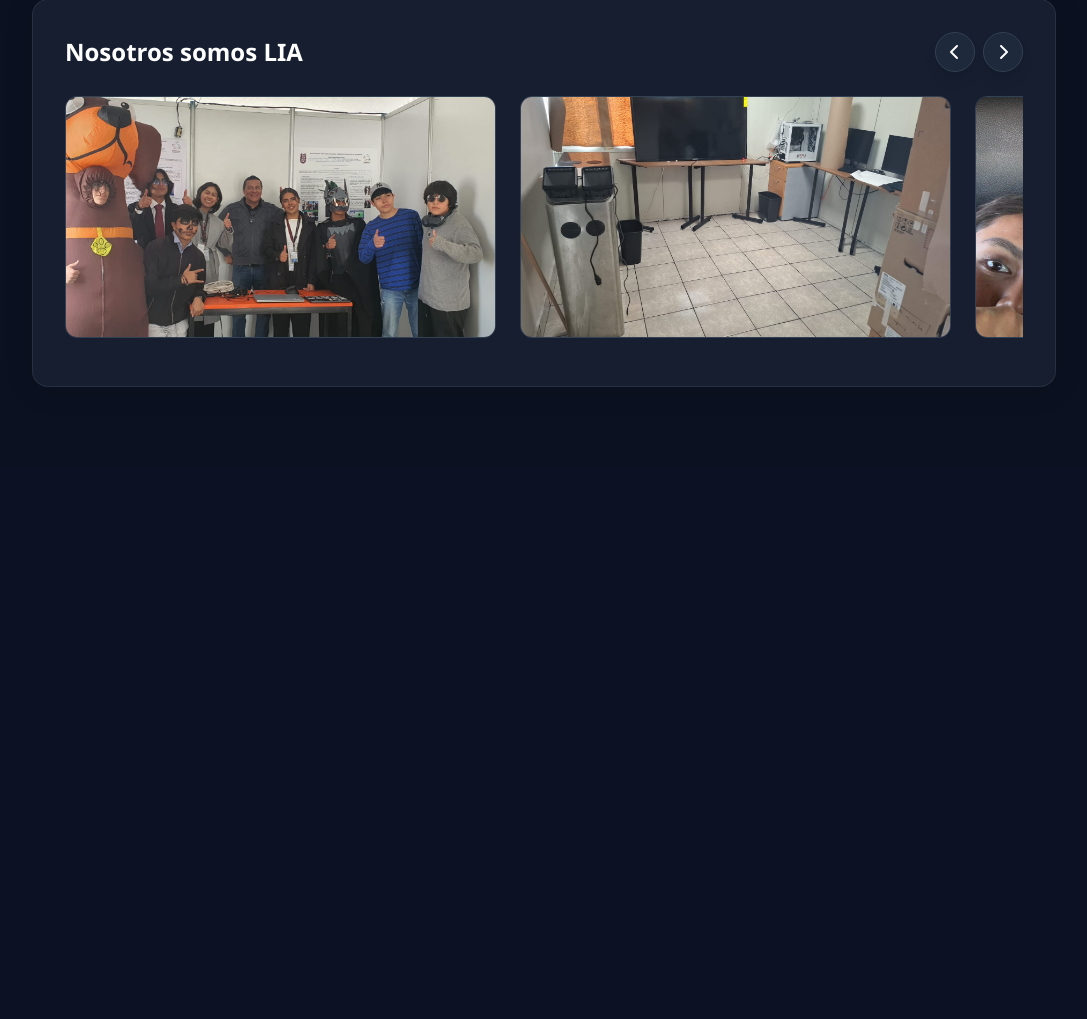
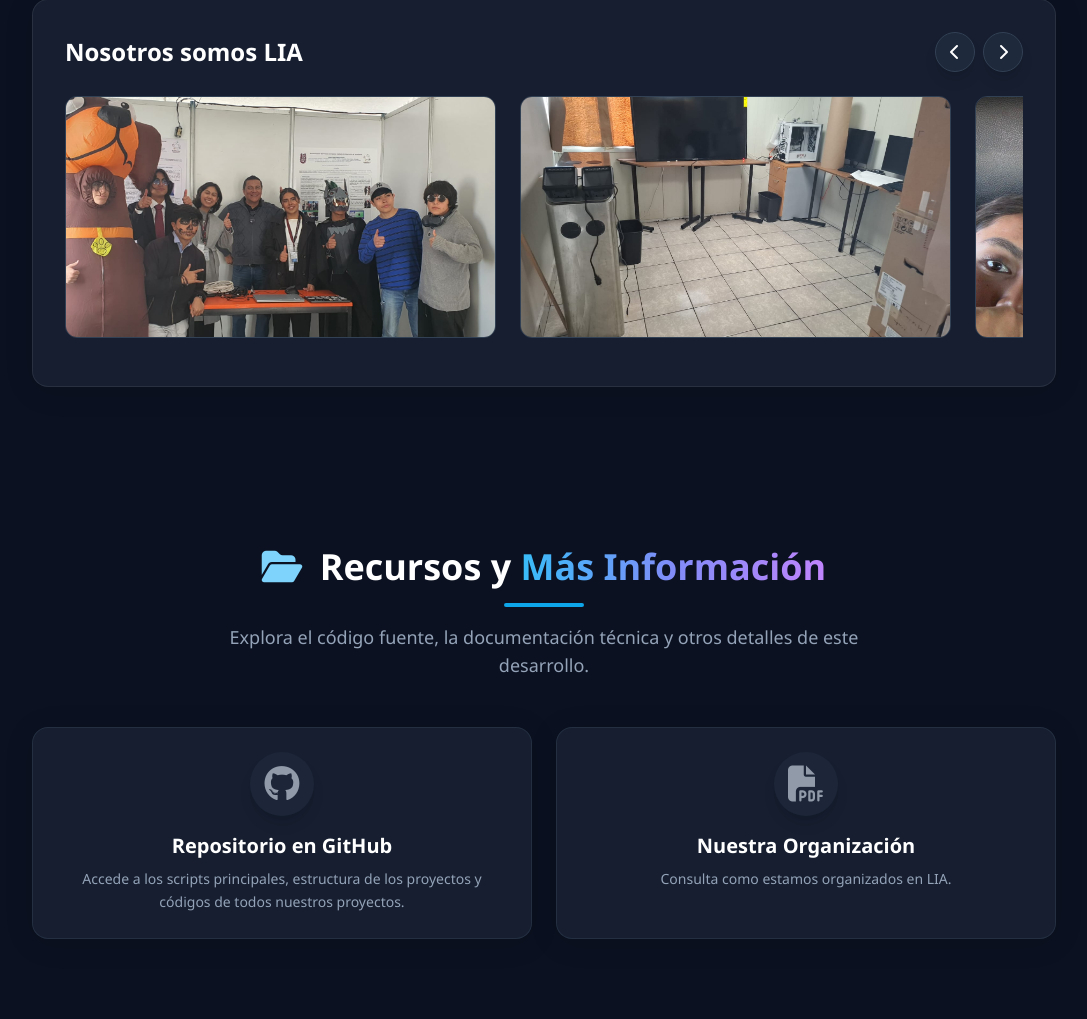
Before and after one commit to Amsf0803/LIA, a Flask app: page / in a window 1280 px wide. Shown: the part 2468-3487 px from the top of the page, without its empty margins (96-1183 px from the left). Before the commit the page ends 2855 px from the top, so only its background shows below. Run offline with Flask 3, Linux system fonts and the light colour scheme; some libraries are stand-ins or nearby versions.

Commit message:
Enhance index.html with PDF modal and GitHub link
Added a PDF modal for displaying organizational information and linked to a GitHub repository.

```diff
--- a/templates/index.html
+++ b/templates/index.html
@@ -4,7 +4,7 @@
     <meta charset="UTF-8">
     <meta name="viewport" content="width=device-width, initial-scale=1.0">
     <title>LIA | Laboratorio de Inteligencia Artificial</title>
-
+    <link rel="icon" href="/static/img/LIA_Mini.png" type="image/png">
     <script src="https://cdn.tailwindcss.com"></script>
     <link href="https://unpkg.com/aos@2.3.1/dist/aos.css" rel="stylesheet">
     <link rel="stylesheet" href="https://cdnjs.cloudflare.com/ajax/libs/font-awesome/6.4.0/css/all.min.css">
@@ -67,9 +67,9 @@
     <nav class="fixed w-full z-50 glass-card border-b border-slate-700/50 transition-all duration-300" id="navbar">
         <div class="container mx-auto max-w-6xl px-4 py-4 flex justify-between items-center">
 
-            <h1 class="text-2xl font-bold tracking-tighter">
+            <h1 class="text-2xl font-bold tracking-tighter" style="font-size: 2rem;">
                 <i class="fa-solid fa-microchip text-[#6c1d45] mr-2"></i>
-                <span class="text-gradient-ipn">LIA</span> CECyT 16
+                <span class="text-gradient-ipn">LIA</span> <a href="https://www.cecyt16.ipn.mx/" class="hover:text-[#6c1d45] transition-colors" style="font-size: 2rem;"> CECyT 16</a>
             </h1>
 
             <div class="hidden md:flex items-center gap-8">
@@ -101,10 +101,10 @@
 
     <header id="inicio" class="min-h-screen flex items-center justify-center text-center px-4 pt-20">
         <div id="hero-content" data-aos="zoom-in" data-aos-duration="1500">
-            <div class="inline-block mb-6 px-4 py-1.5 rounded-full border border-sky-500/30 bg-sky-500/10 text-sky-300 text-xs font-semibold tracking-widest uppercase">
-                Instituto Politécnico Nacional
+            <div style="font-size: 1.15rem;" class="inline-block mb-6 px-4 py-1.5 rounded-full border border-sky-500/30 bg-sky-500/10 text-sky-300 text-xs font-semibold tracking-widest uppercase">
+                <a href="https://www.ipn.mx/" target="_blank" class="hover:text-[#fff] transition-colors">Instituto Politécnico Nacional</a>
             </div>
-            <h2 class="text-5xl md:text-7xl font-extrabold mb-6 leading-tight">
+            <h2 class="text-5xl md:text-7xl font-extrabold mb-6 leading-tight" style="font-size: 4rem">
                 Laboratorio de <br>
                 <span class="text-gradient">Inteligencia Artificial</span>
             </h2>
@@ -152,13 +152,14 @@
                     <h4 class="text-2xl font-bold mb-3 text-white">Torniquete Automatizado</h4>
 
                     <p class="text-slate-400 leading-relaxed mb-6 flex-grow">
-                        Infraestructura inteligente diseñada para agilizar y asegurar el control de entrada y salida de los alumnos mediante hardware programable.
+                        Sistema de visión computacional y aprendizaje automático capaz de reconocer e interpretar la Lengua de Señas Mexicana para promover la inclusión.
                     </p>
 
                     <div class="mt-auto">
                         <div class="flex gap-2 mb-6">
-                            <span class="text-xs font-mono bg-slate-800 text-slate-300 px-3 py-1 rounded">Robótica</span>
+                            <span class="text-xs font-mono bg-slate-800 text-slate-300 px-3 py-1 rounded">Software</span>
                             <span class="text-xs font-mono bg-slate-800 text-slate-300 px-3 py-1 rounded">Hardware</span>
+                            <span class="text-xs font-mono bg-slate-800 text-slate-300 px-3 py-1 rounded">DataBase</span>
                         </div>
                         <a href="/torniquete" class="inline-flex items-center gap-2 text-indigo-400 hover:text-indigo-300 transition-colors font-semibold group-hover:translate-x-1 duration-300">
                             Conocer más detalles <i class="fa-solid fa-arrow-right text-sm"></i>
@@ -293,6 +294,69 @@
 
         </div>
     </section>
+
+    <section id="recursos" class="py-20 px-4 relative z-10">
+        <div class="container mx-auto max-w-5xl">
+
+            <div class="text-center mb-12" data-aos="fade-up">
+                <h3 class="text-3xl md:text-4xl font-bold mb-4 text-white">
+                    <i class="fa-solid fa-folder-open text-sky-300 mr-2"></i>
+                    Recursos y <span class="text-gradient">Más Información</span>
+                </h3>
+                <div class="h-1 w-20 bg-sky-500 mx-auto rounded-full mb-4"></div>
+                <p class="text-slate-400 text-lg max-w-2xl mx-auto">Explora el código fuente, la documentación técnica y otros detalles de este desarrollo.</p>
+            </div>
+
+            <div class="grid grid-cols-1 md:grid-cols-2 gap-6">
+
+                <a href="https://github.com/Amsf0803/LSM" target="_blank" rel="noopener noreferrer"
+                    class="glass-card p-6 rounded-2xl hover:-translate-y-2 transition-transform duration-300 group flex flex-col items-center text-center border border-slate-700/50 hover:border-green-500/50" data-aos="fade-up" data-aos-delay="100">
+                    <div class="w-16 h-16 bg-slate-800/80 rounded-full flex items-center justify-center mb-4 group-hover:bg-green-600/20 transition-colors shadow-lg">
+                        <i class="fa-brands fa-github text-4xl text-slate-300 group-hover:text-green-400 transition-colors animate-pulse group-hover:animate-none"></i>
+                    </div>
+                    <h4 class="text-xl font-bold text-white mb-2">Repositorio en GitHub</h4>
+                    <p class="text-slate-400 text-sm leading-relaxed">Accede a los scripts principales, estructura de los proyectos y códigos de todos nuestros proyectos.</p>
+                </a>
+
+                <button onclick="abrirModalPDF()" class="glass-card p-6 rounded-2xl hover:-translate-y-2 transition-transform duration-300 group flex flex-col items-center text-center border border-slate-700/50 hover:border-sky-500/50 w-full h-full cursor-pointer" data-aos="fade-up" data-aos-delay="200">
+                    <div class="w-16 h-16 bg-slate-800/80 rounded-full flex items-center justify-center mb-4 group-hover:bg-sky-600/20 transition-colors shadow-lg">
+                        <i class="fa-solid fa-file-pdf text-4xl text-slate-300 group-hover:text-sky-400 transition-colors animate-pulse group-hover:animate-none"></i>
+                    </div>
+                    <h4 class="text-xl font-bold text-white mb-2">Nuestra Organización</h4>
+                    <p class="text-slate-400 text-sm leading-relaxed">Consulta como estamos organizados en LIA.</p>
+                </button>
+
+            </div>
+        </div>
+    </section>
+
+<div id="pdf-modal" class="fixed inset-0 z-[100] hidden items-center justify-center opacity-0 transition-opacity duration-300">
+
+    <div class="absolute inset-0 bg-slate-900/90 backdrop-blur-md cursor-pointer" onclick="cerrarModalPDF()"></div>
+
+    <div class="relative w-full max-w-5xl mx-4 glass-card rounded-2xl overflow-hidden border border-slate-600 shadow-2xl shadow-sky-500/20 transform scale-95 transition-transform duration-300 flex flex-col h-[85vh]" id="modal-content-pdf">
+
+        <div class="flex justify-between items-center p-4 border-b border-slate-700 bg-slate-800/80">
+            <h3 class="text-white font-bold text-lg flex items-center gap-2">
+                <i class="fa-solid fa-file-pdf text-sky-400"></i> Organización LIA
+            </h3>
+
+            <div class="flex gap-3">
+                <a href="/static/docs/Diagrama.pdf" download="Organizacion_LIA.pdf" class="bg-sky-600 hover:bg-sky-500 text-white px-4 py-2 rounded-lg text-sm font-semibold transition-colors flex items-center gap-2 shadow-lg">
+                    <i class="fa-solid fa-download"></i> <span class="hidden sm:inline">Descargar</span>
+                </a>
+
+                <button onclick="cerrarModalPDF()" class="w-10 h-10 bg-slate-700 hover:bg-rose-600 text-white rounded-lg flex items-center justify-center transition-colors shadow-lg cursor-pointer">
+                    <i class="fa-solid fa-xmark text-xl"></i>
+                </button>
+            </div>
+        </div>
+
+        <div class="flex-1 w-full bg-slate-200">
+            <iframe src="/static/docs/Diagrama.pdf" class="w-full h-full" frameborder="0"></iframe>
+        </div>
+    </div>
+</div>
 <link href="https://unpkg.com/aos@2.3.1/dist/aos.css" rel="stylesheet">
     <script src="https://unpkg.com/aos@2.3.1/dist/aos.js"></script>
     <script src="https://cdn.jsdelivr.net/particles.js/2.0.0/particles.min.js"></script>
@@ -301,6 +365,9 @@
         .hide-scrollbar::-webkit-scrollbar { display: none; }
         .hide-scrollbar { -ms-overflow-style: none; scrollbar-width: none; }
     </style>
+
+
+
 
     <script>
         // --- ANIMACIONES DE SCROLL (AOS) ---
@@ -412,6 +479,35 @@
                 iconoMenu.classList.replace('fa-xmark', 'fa-bars');
             });
         });
+
+
+        // Lógica del Modal de PDF
+        const modalPDF = document.getElementById('pdf-modal');
+        const modalContentPDF = document.getElementById('modal-content-pdf');
+
+        function abrirModalPDF() {
+            modalPDF.classList.remove('hidden');
+            modalPDF.classList.add('flex');
+
+            setTimeout(() => {
+                modalPDF.classList.remove('opacity-0');
+                modalContentPDF.classList.remove('scale-95');
+                modalContentPDF.classList.add('scale-100');
+            }, 10);
+        }
+
+        function cerrarModalPDF() {
+            modalPDF.classList.add('opacity-0');
+            modalContentPDF.classList.remove('scale-100');
+            modalContentPDF.classList.add('scale-95');
+
+            setTimeout(() => {
+                modalPDF.classList.add('hidden');
+                modalPDF.classList.remove('flex');
+            }, 300);
+        }
+
+
     </script>
 </body>
 </html>
```
